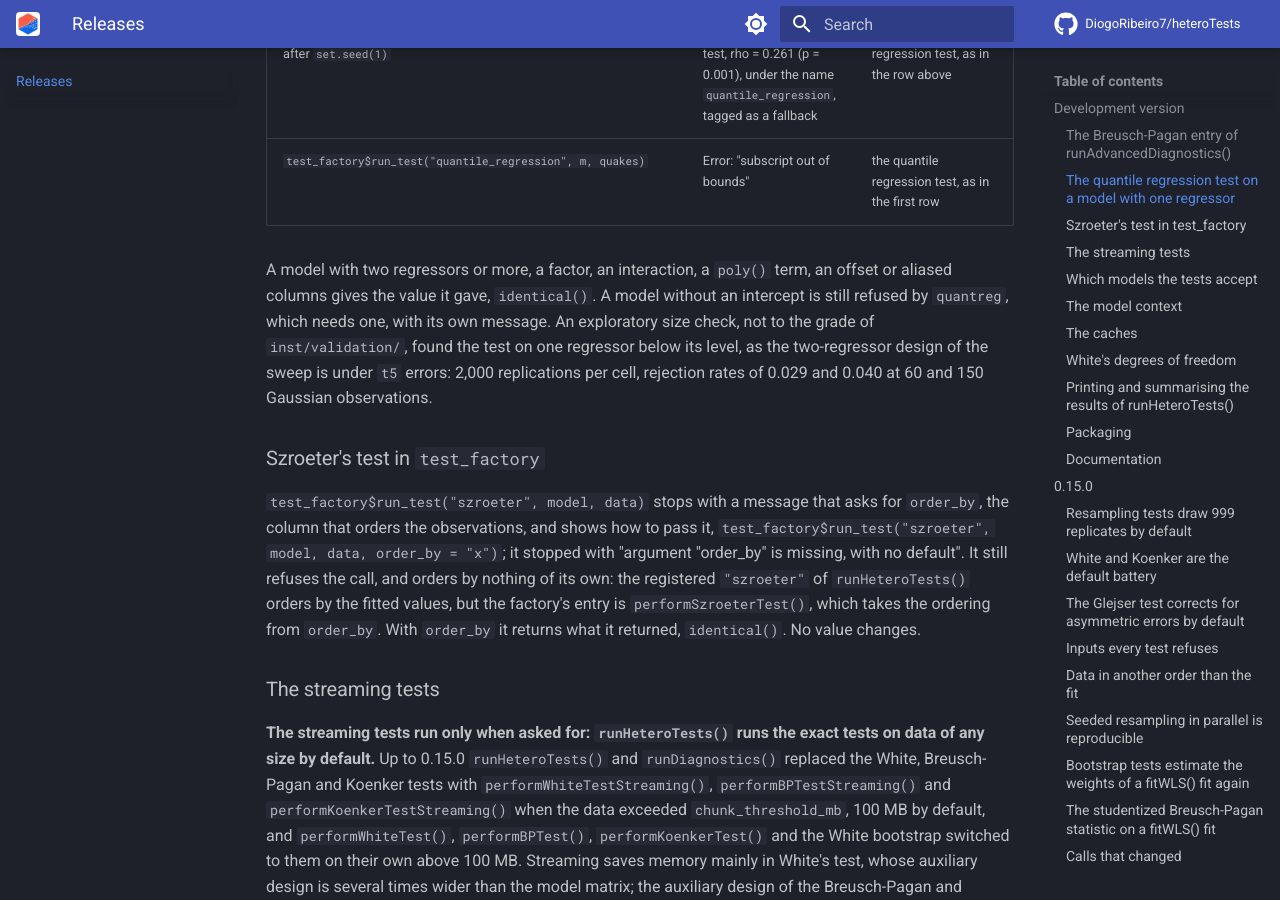
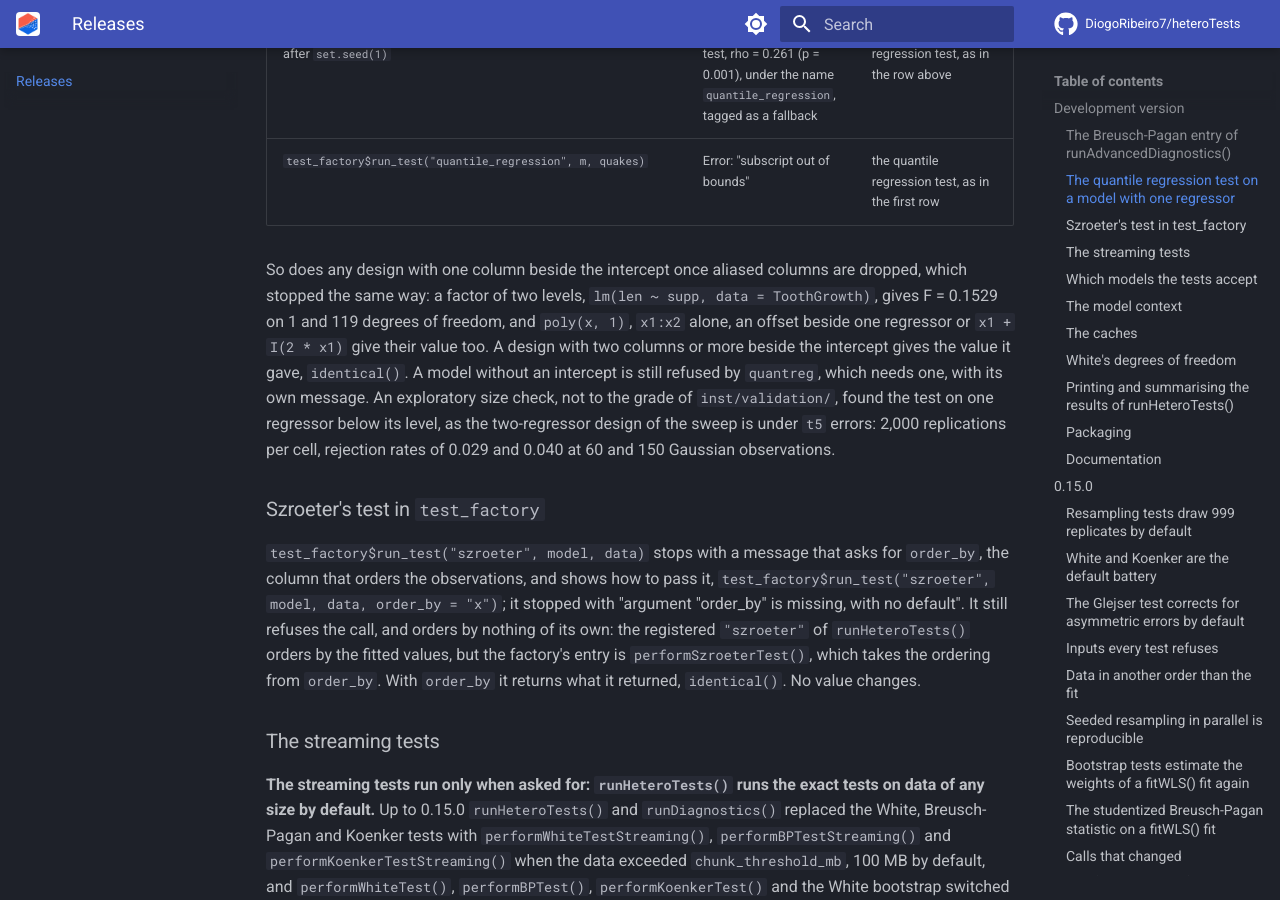
Before and after one commit to DiogoRibeiro7/heteroTests, an MkDocs documentation site: the page built from docs/releases.md, in a window 1280 px wide and 900 px high, scrolled down 1481 px. Built offline with MkDocs 1.6.1 and Material for MkDocs 9.7.7, drawn with Linux system fonts in a browser that asks for light colours; comment, search, counter and statistics services are not loaded.

Commit message:
Say which quantile designs change, from the review
A design with one column beside the intercept once aliased columns are
dropped stopped as one regressor did and gives its value now: a factor
of two levels, poly(x, 1), x1:x2 alone, an offset beside one regressor,
x1 + I(2 * x1). Only designs with two columns or more beside the
intercept give the value they gave. Drop studentisation from the word
list, which no longer uses it.

```diff
--- a/docs/releases.md
+++ b/docs/releases.md
@@ -64,8 +64,12 @@ the name asked for. On `lm(stations ~ mag, data = quakes)`:
 | `runHeteroTests(m, quakes, tests = "quantile_regression")`, after `set.seed(1)` | the rank permutation test, rho = 0.261 (p = 0.001), under the name `quantile_regression`, tagged as a fallback | the quantile regression test, as in the row above |
 | `test_factory$run_test("quantile_regression", m, quakes)` | Error: "subscript out of bounds" | the quantile regression test, as in the first row |
 
-A model with two regressors or more, a factor, an interaction, a `poly()`
-term, an offset or aliased columns gives the value it gave, `identical()`. A
+So does any design with one column beside the intercept once aliased
+columns are dropped, which stopped the same way: a factor of two levels,
+`lm(len ~ supp, data = ToothGrowth)`, gives F = 0.1529 on 1 and 119 degrees
+of freedom, and `poly(x, 1)`, `x1:x2` alone, an offset beside one regressor
+or `x1 + I(2 * x1)` give their value too. A design with two columns or more
+beside the intercept gives the value it gave, `identical()`. A
 model without an intercept is still refused by `quantreg`, which needs one,
 with its own message. An exploratory size check, not to the grade of
 `inst/validation/`, found the test on one regressor below its level, as the
```
Also changed, not shown: NEWS.md (+6 -2 lines), ROADMAP.md (+4 -2 lines), docs/roadmap.md (+4 -2 lines), 1 other file.
